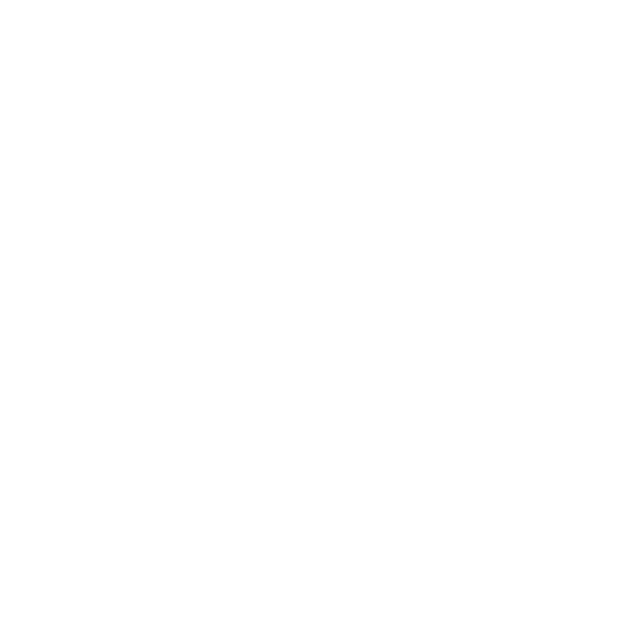
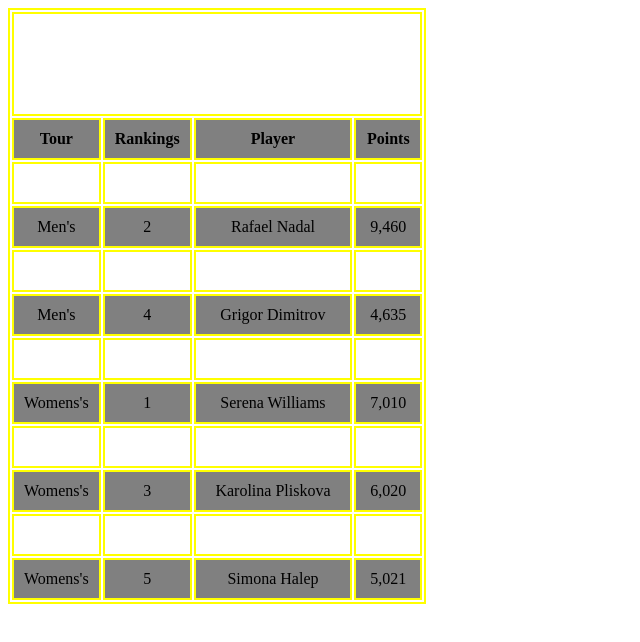
Before and after one commit to YourLocalDundee/tables, a plain HTML site: page index.html in a window 1280 px wide. Shown: the whole page, without its empty margins (0-640 px from the left). Drawn offline with Linux system fonts and the light colour scheme.

Commit message:
added styles

```diff
--- a/index.html
+++ b/index.html
@@ -10,8 +10,16 @@
 <body>
   <table>
     <tr>
-      <td><h1>Tennis Rankings</h1></td>
+      <th colspan="4"><h1>Tennis Rankings</h1></th>
     </tr>
+
+    <tr>
+      <th>Tour</th>
+      <th>Rankings</th>
+      <th>Player</th>
+      <th>Points</th>
+    </tr>
+
     <tr>
       <td>Mens</td>
       <td>1</td>
--- a/styles.css
+++ b/styles.css
@@ -4,3 +4,16 @@
     background-attachment: fixed;
     color:white;
 }
+table, td,th{
+    border:2px yellow solid;
+}
+
+th,td {
+    padding: 10px;
+    text-align: center;
+}
+
+tr:nth-child(even){
+    background-color: gray;
+    color: black;
+}
```
